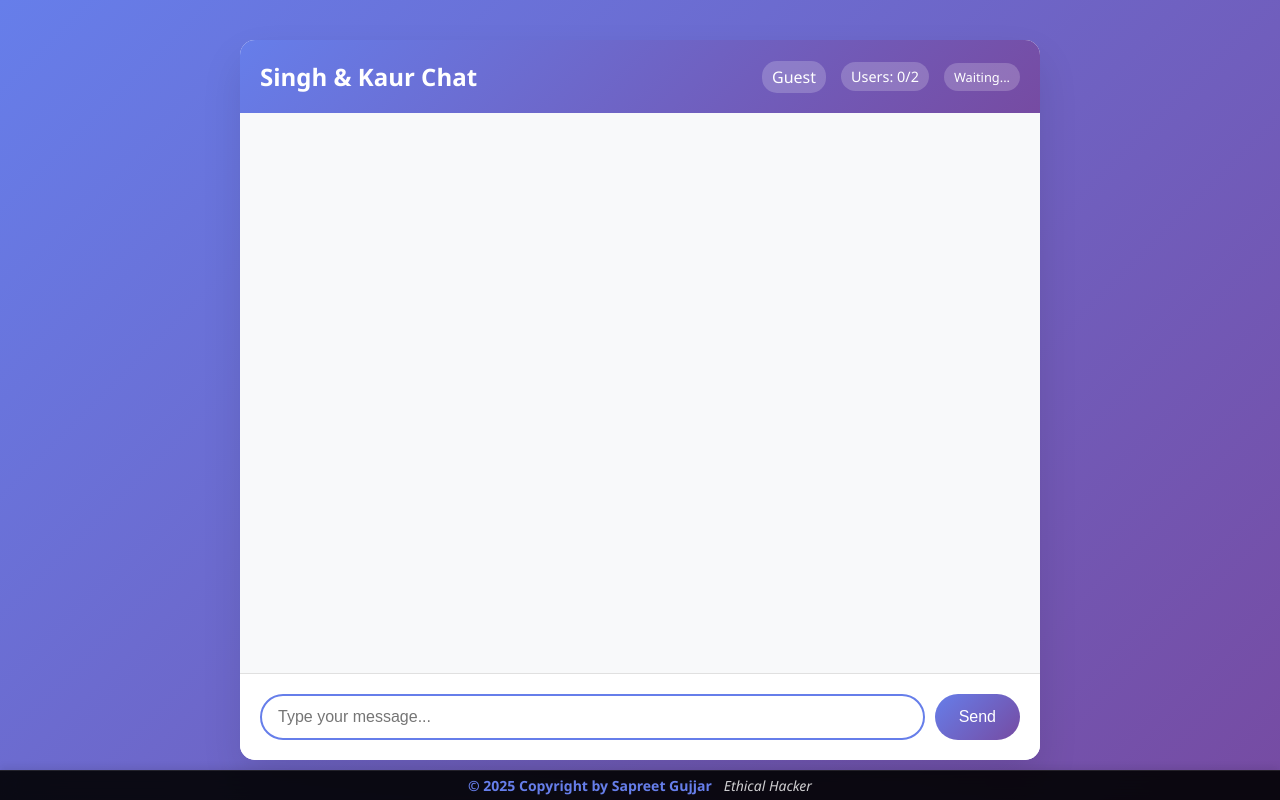
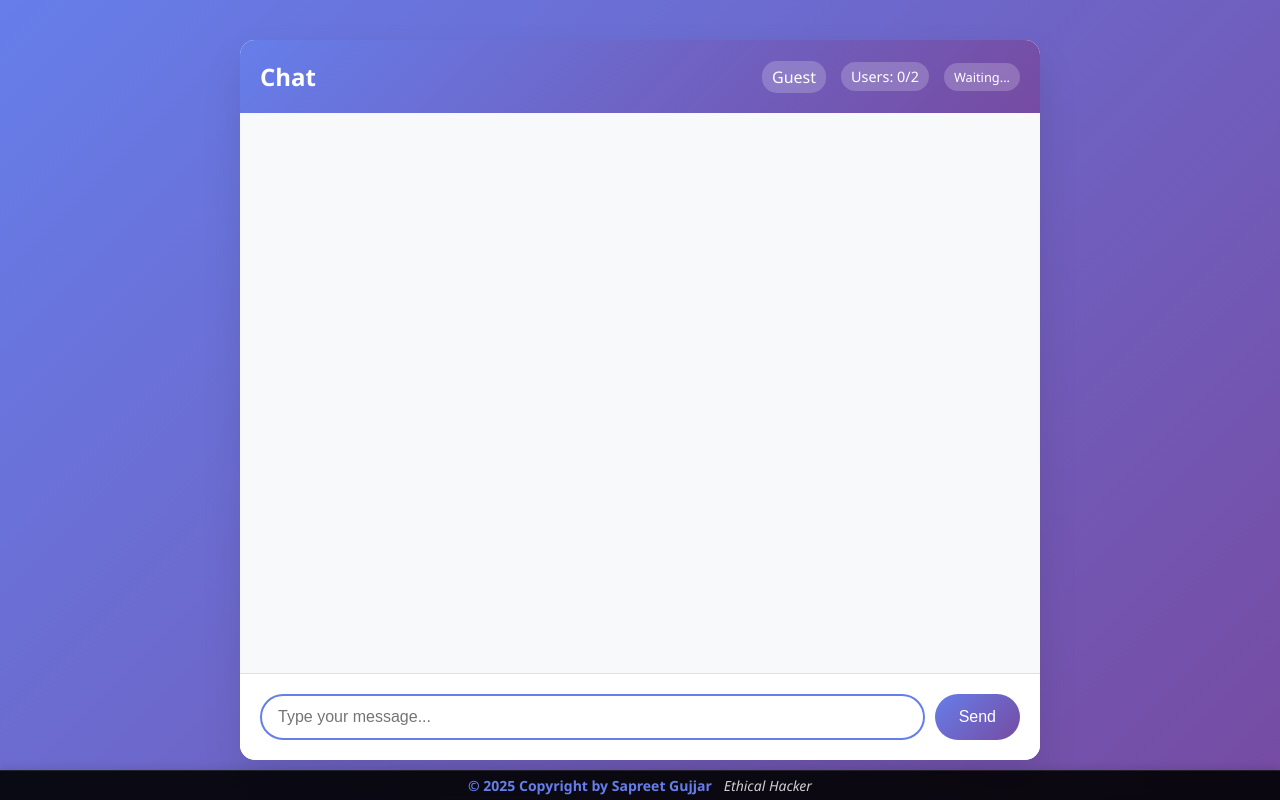
Before and after one commit to sapreet-singh/web-chat, a website: page public/index.html in a window 1280 px wide. Drawn offline with nearby package versions, Linux system fonts and the light colour scheme; no server answers.

Commit message:
Update chat header title to a generic "Chat"

```diff
--- a/public/index.html
+++ b/public/index.html
@@ -9,7 +9,7 @@
 <body>
     <div class="chat-container">
         <div class="chat-header">
-            <h1>Singh & Kaur Chat</h1>
+            <h1>Chat</h1>
             <div class="user-info">
                 <span id="username-display">Guest</span>
                 <span class="user-count">Users: <span id="user-count">0</span>/2</span>
```
